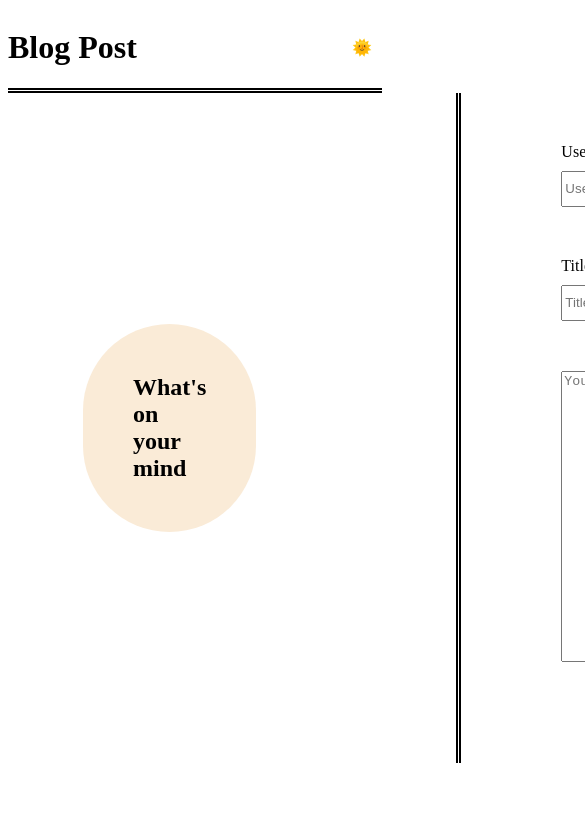
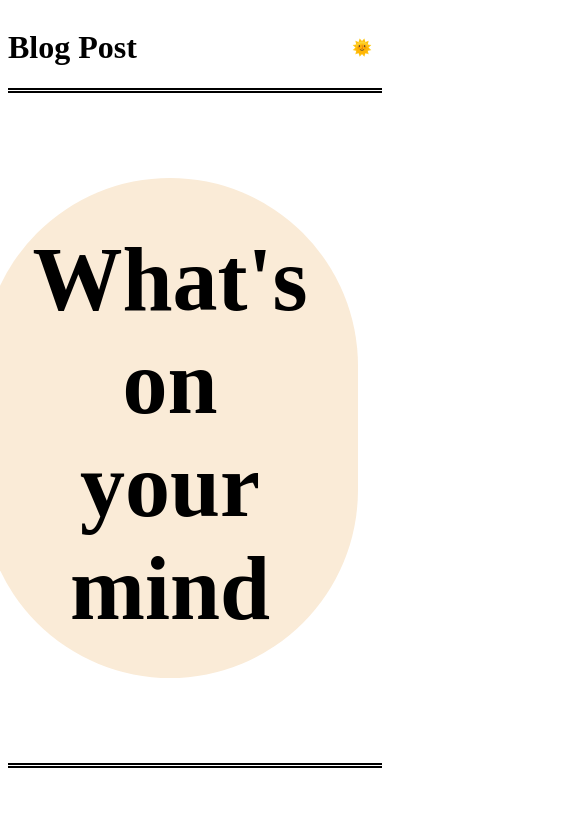
Before and after one commit to EzekielCampos/challenge-4-personal-blog, a plain HTML site: page index.html in a window 390 px wide. Shown: the top 815 px of the page, 585 px wide, since content can reach past the window. Drawn offline with Linux system fonts and the light colour scheme.

Commit message:
added media query to adjust layout of webpage

```diff
--- a/assets/css/styles.css
+++ b/assets/css/styles.css
@@ -90,3 +90,38 @@ input{
     left: 75px;
 
 }
+
+
+
+@media  screen and (max-width:850px) {
+
+
+    #main-section{
+        flex-direction: column;
+        /* justify-content: space-around; */
+    }
+
+    #message-to-user{
+        display: flex;
+        justify-content: center;
+        border-right: none;
+        border-bottom: 5px #000 double;
+
+    }
+
+    #message-to-user h2{
+
+       height: 400px;
+       width: 400px;
+       text-align:center;
+       font-size: 90px;
+       margin-left: 150px;
+       border-radius: 250px;
+
+    }
+
+    #blog-form{
+        justify-content: center;
+        margin-left:0;
+    }
+}
```
